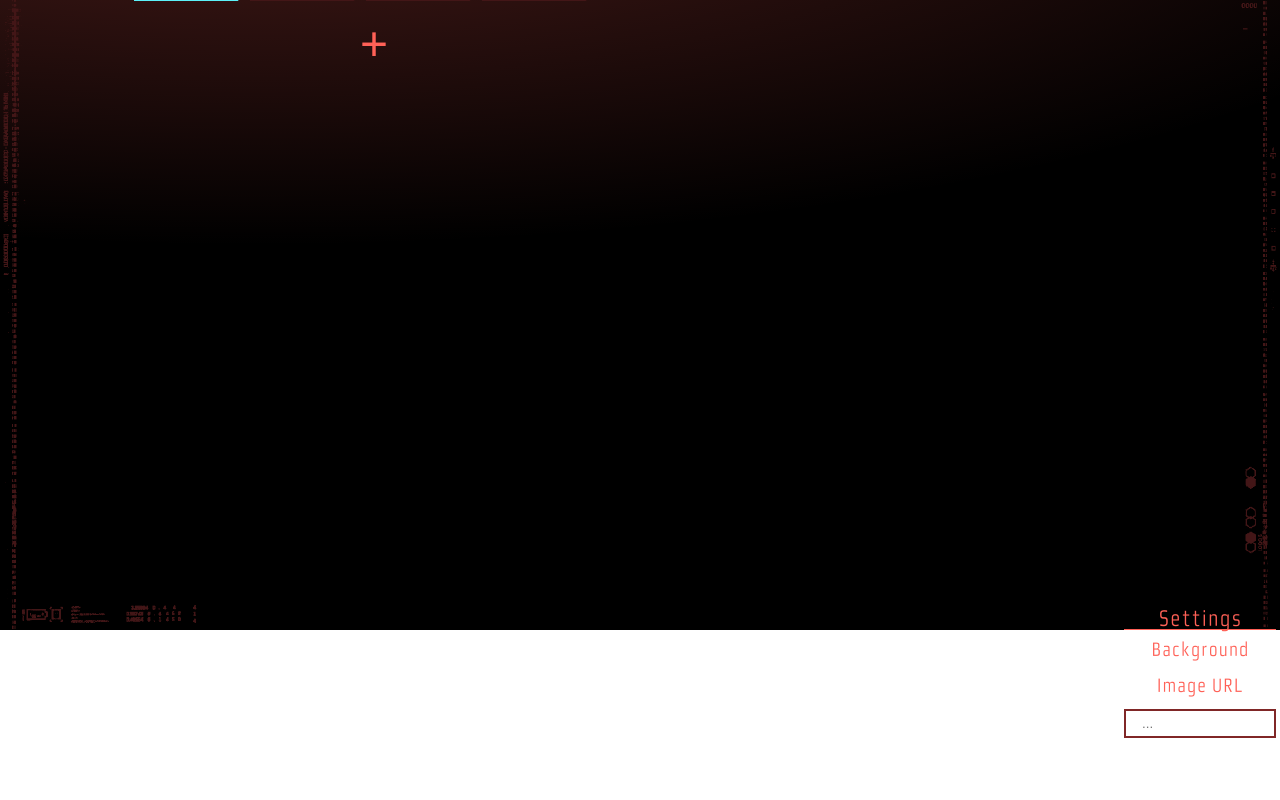
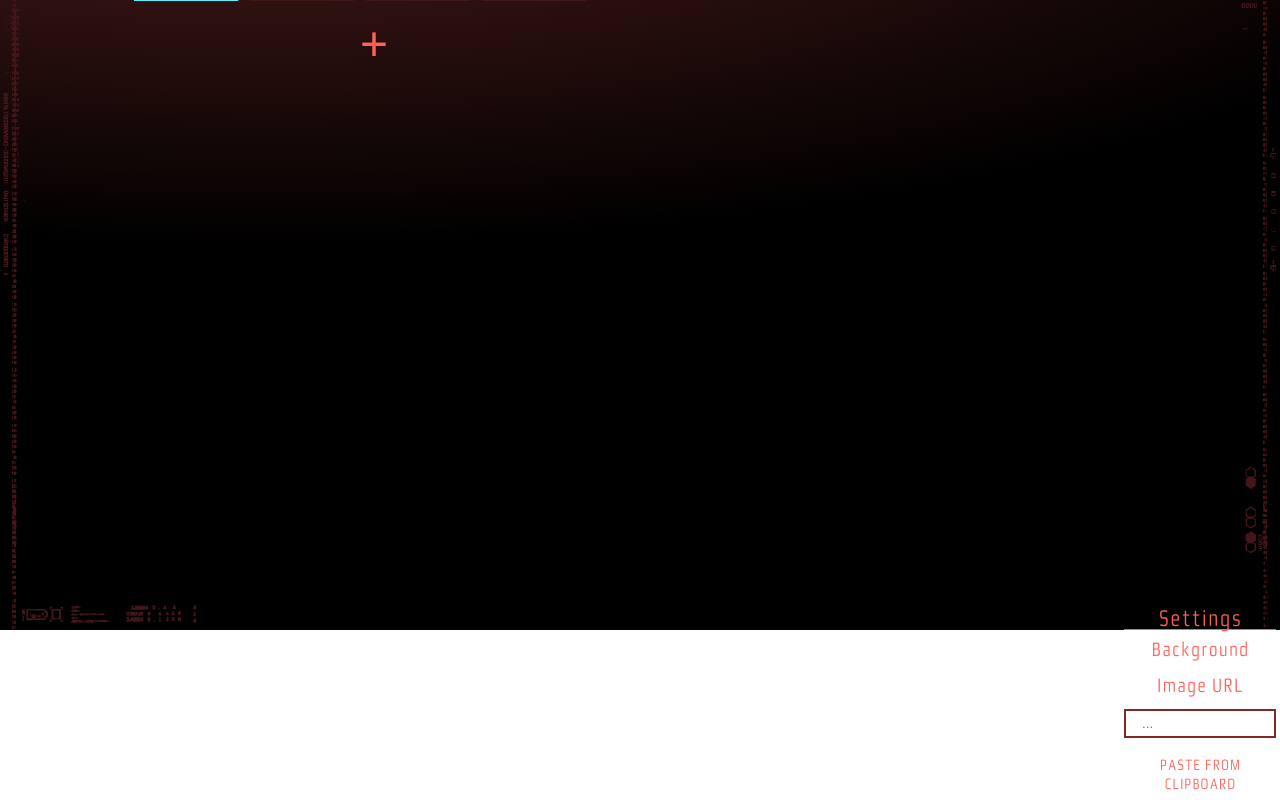
Before and after one commit to LinkWentz/quest-log, a React (Vite) app in the folder client/: page / in a window 1280 px wide. Shown: the part 170-970 px from the top of the page. Built offline with nearby package versions, Linux system fonts and the light colour scheme; no server answers.

Commit message:
Add paste from clipboard to settings menu

```diff
--- a/client/src/components/SettingsMenu.jsx
+++ b/client/src/components/SettingsMenu.jsx
@@ -17,6 +17,12 @@ function SettingsMenu() {
         })();
     }
 
+    const pasteFromClipboard = async (event) => {
+        event.preventDefault();
+        const text = await navigator.clipboard.readText();
+        setBackgroundImageURL(text);
+    }
+
     useEffect(() => {
         if (selectedIDs.selectedQuestLogID != null && selectedIDs.selectedQuestLogID) {
             (async () => {
@@ -34,6 +40,7 @@ function SettingsMenu() {
             <form>
                 <label htmlFor="backgroundImageURL">Background Image URL</label>
                 <input className="Interactable" name="backgroundImageURL" type='text' placeholder="..." onInput={onInput} value={backgroundImageURL} />
+                <button onClick={pasteFromClipboard}>PASTE FROM CLIPBOARD</button>
             </form>
         </div>
     );
--- a/client/src/components/styles/SettingsMenu.css
+++ b/client/src/components/styles/SettingsMenu.css
@@ -70,3 +70,24 @@
 .SettingsMenu:focus-within {
     bottom: 0;
 }
+
+.SettingsMenu button {
+    display: flex;
+    align-items: center;
+    justify-content: center;
+
+    margin: 1rem auto;
+
+    background-color: transparent;
+    outline: none;
+    border: none;
+
+    color: var(--redText);
+    font-size: 1rem;
+    font-family: inherit;
+}
+
+.SettingsMenu button:hover {
+    color: var(--blueText);
+    text-shadow: 0 0 2px var(--blueText);
+}
```
